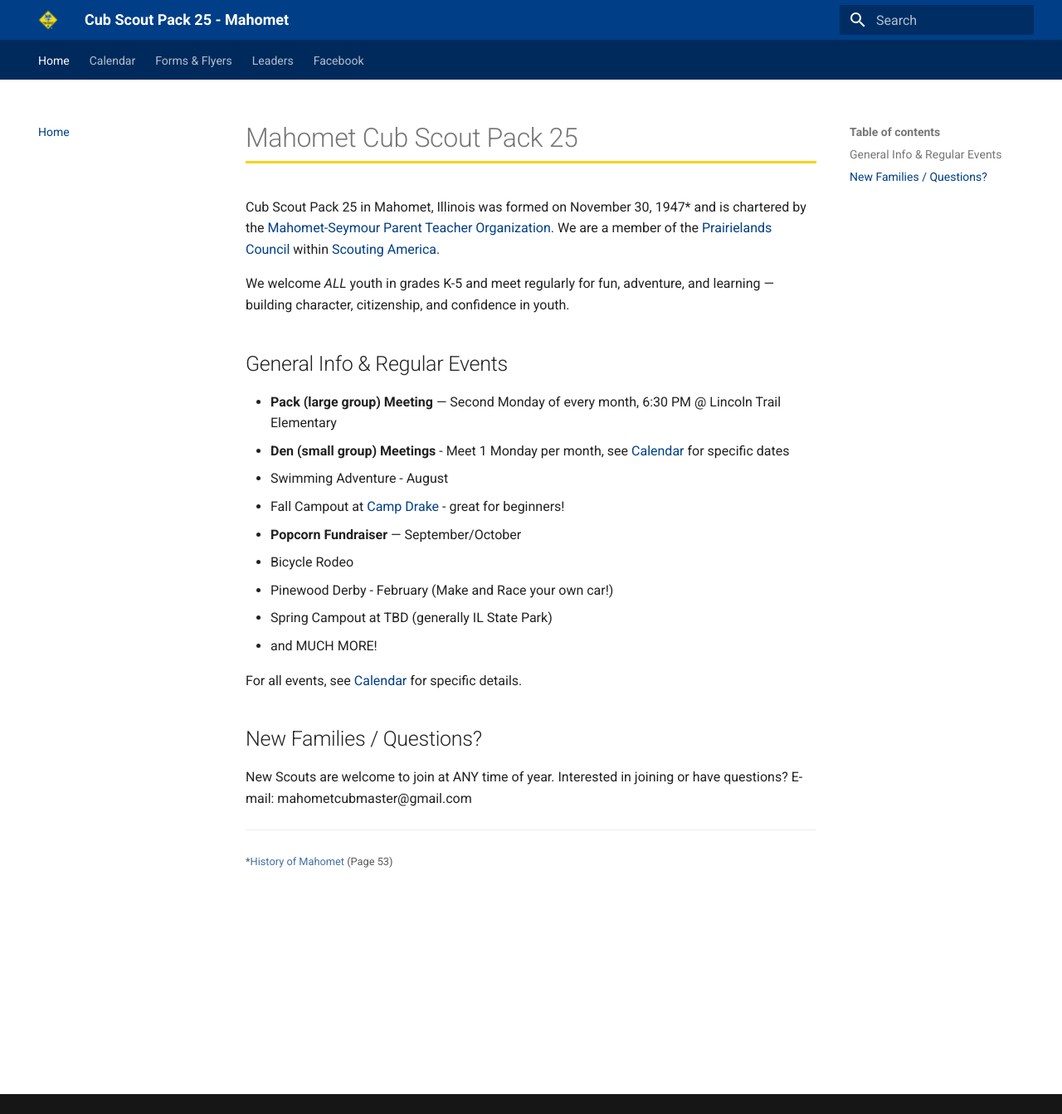
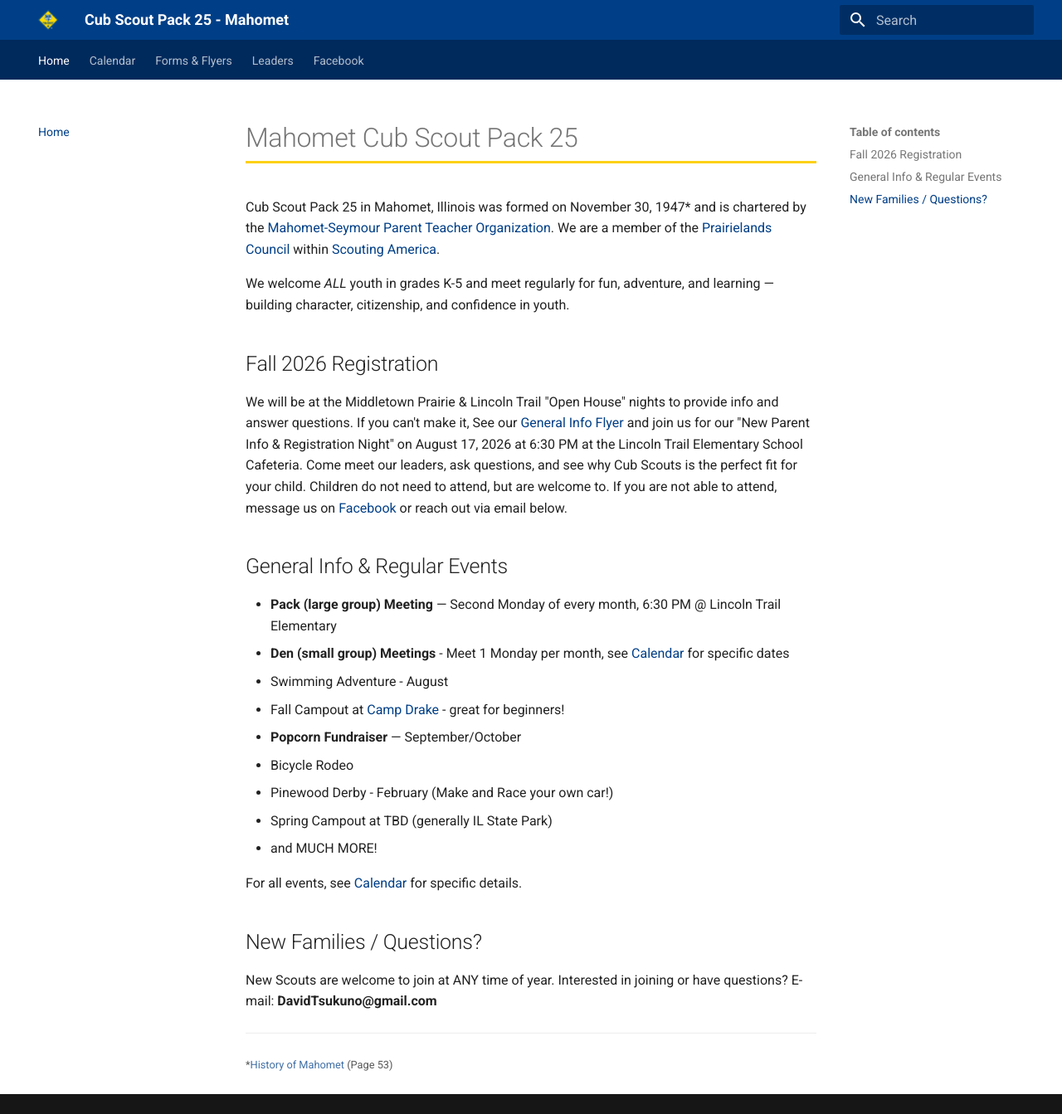
Before and after one commit to ewaldmire/pack25-website, an MkDocs documentation site: the page built from docs/index.md, in a window 1280 px wide and 1343 px high. Shown: the whole window at 83% size. Built offline with MkDocs 1.6.1 and Material for MkDocs 9.7.7, drawn with Linux system fonts in a browser that asks for light colours.

Commit message:
Add Registration Info

```diff
--- a/docs/forms/flyer.txt
+++ /dev/null
@@ -1 +0,0 @@
-this is a placeholder. delete me.
--- a/docs/index.md
+++ b/docs/index.md
@@ -4,6 +4,10 @@
 
 We welcome *ALL* youth in grades K-5 and meet regularly for fun, adventure, and learning — building character, citizenship, and
 confidence in youth.
+
+## Fall 2026 Registration
+
+We will be at the Middletown Prairie & Lincoln Trail "Open House" nights to provide info and answer questions.  If you can't make it, See our [General Info Flyer](forms/General_Info-Flyer_2026-2027.pdf) and join us for our "New Parent Info & Registration Night" on August 17, 2026 at 6:30 PM at the Lincoln Trail Elementary School Cafeteria. Come meet our leaders, ask questions, and see why Cub Scouts is the perfect fit for your child. Children do not need to attend, but are welcome to. If you are not able to attend, message us on [Facebook](https://www.facebook.com/MahometCubScoutPack25) or reach out via email below.
 
 ## General Info & Regular Events
 
@@ -21,7 +25,7 @@
 
 ## New Families / Questions?
 
-New Scouts are welcome to join at ANY time of year. Interested in joining or have questions? E-mail: mahometcubmaster@gmail.com
+New Scouts are welcome to join at ANY time of year. Interested in joining or have questions? E-mail: **DavidTsukuno@gmail.com**
 
 ------
 
```
Also changed, not shown: docs/forms.md (+2 -1 lines), docs/leaders.md (+1 -1 lines), 2 other files.
